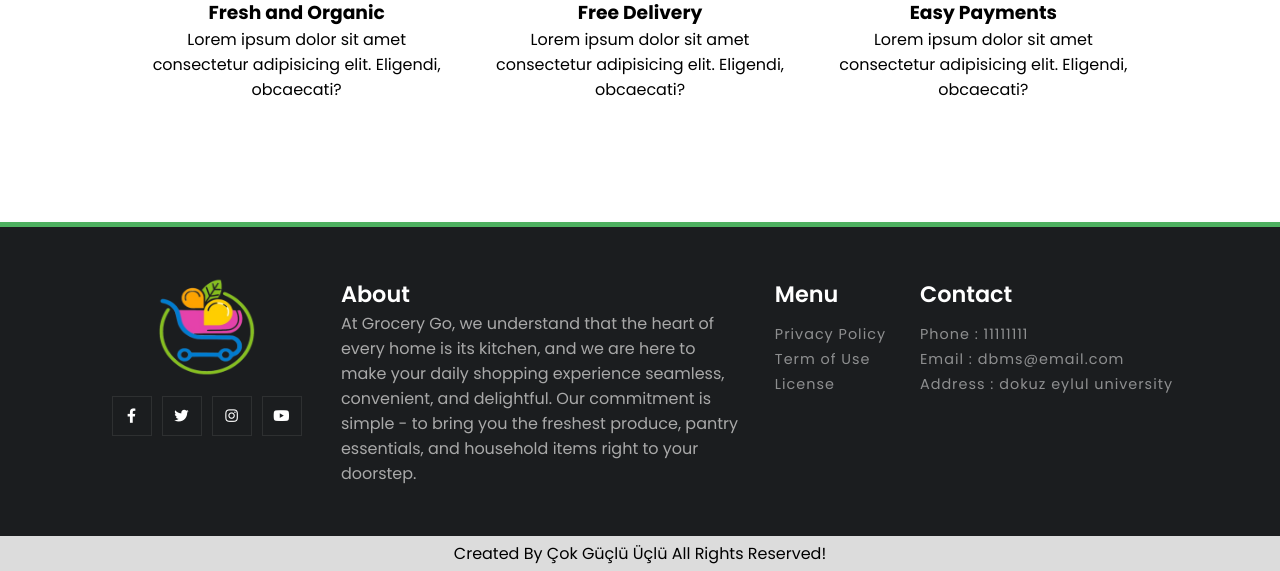
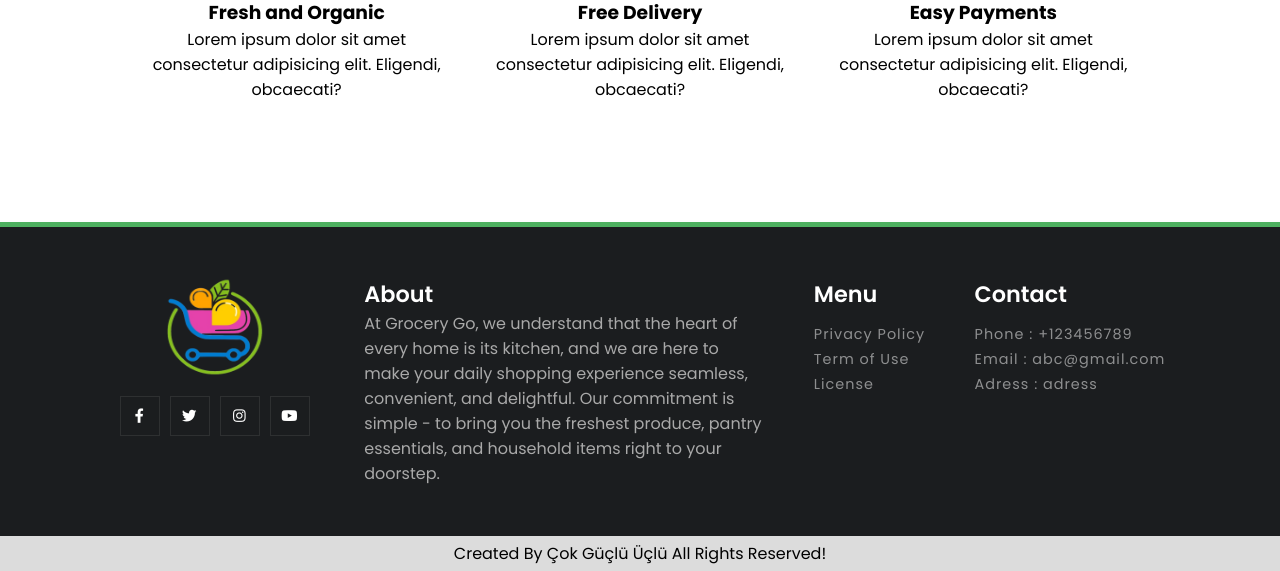
Before and after one commit to abdulkadiroksuz/Supermarket_Web_App, a Django app: page / in a window 1280 px wide. Shown: the part 1962-2533 px from the top of the page. Run offline with Django 4.2, Linux system fonts and the light colour scheme; data comes from the database, SQL or seed files in the repository; some libraries are stand-ins or nearby versions.

Commit message:
remove update footer from db

```diff
--- a/market/core/urls.py
+++ b/market/core/urls.py
@@ -7,5 +7,4 @@ urlpatterns = [
     path("", views.index, name="index"),
     path("search/<slug:search_text>", views.search, name="search"),
 
-    path("get_footer/", views.load_footer, name="update_footer"),
    ]
--- a/market/core/views.py
+++ b/market/core/views.py
@@ -2,8 +2,6 @@ from django.http import JsonResponse
 from django.shortcuts import render
 from django.db.models import Q
 from item.models import Category, Product
-
-from .models import Company
 
 
 # Create your views here.
@@ -40,17 +38,3 @@ def search(request, search_text):
         'categories': categories,
     }
     return render(request, 'core/search.html',context)
-
-
-
-def load_footer(request):
-    if request.method == "GET":
-        company = Company.objects.get(id=1)
-
-        data = {
-            "company_name": company.name,
-            "company_phone": company.phone,
-            "company_address": company.address,
-            "company_email": company.email,
-            }
-    return JsonResponse(data)
--- a/market/static/js/footer.js
+++ /dev/null
@@ -1,17 +0,0 @@
-function updateFooter(updateUrl) {
-    $.ajax({
-        type: "GET",
-        url: updateUrl,
-        success: function (data) {
-            let phone = document.getElementById('footer-phone');
-            let email = document.getElementById('footer-email');
-            let address = document.getElementById('footer-address');
-
-            phone.innerText = "Phone : " + data.company_phone;
-            email.innerText = "Email : " + data.company_email;
-            address.innerText = "Address : " + data.company_address;
-
-
-        },
-    });
-}
--- a/market/templates/partials/_footer.html
+++ b/market/templates/partials/_footer.html
@@ -1,6 +1,5 @@
 {% load static %}
 <footer>
-    <script onload="updateFooter({% url 'core:update_footer' %})" src="{% static 'js/footer.js' %}"></script>
     <div class="footer-container">
         <div class="footer-logo">
             <!--logo-->
```
